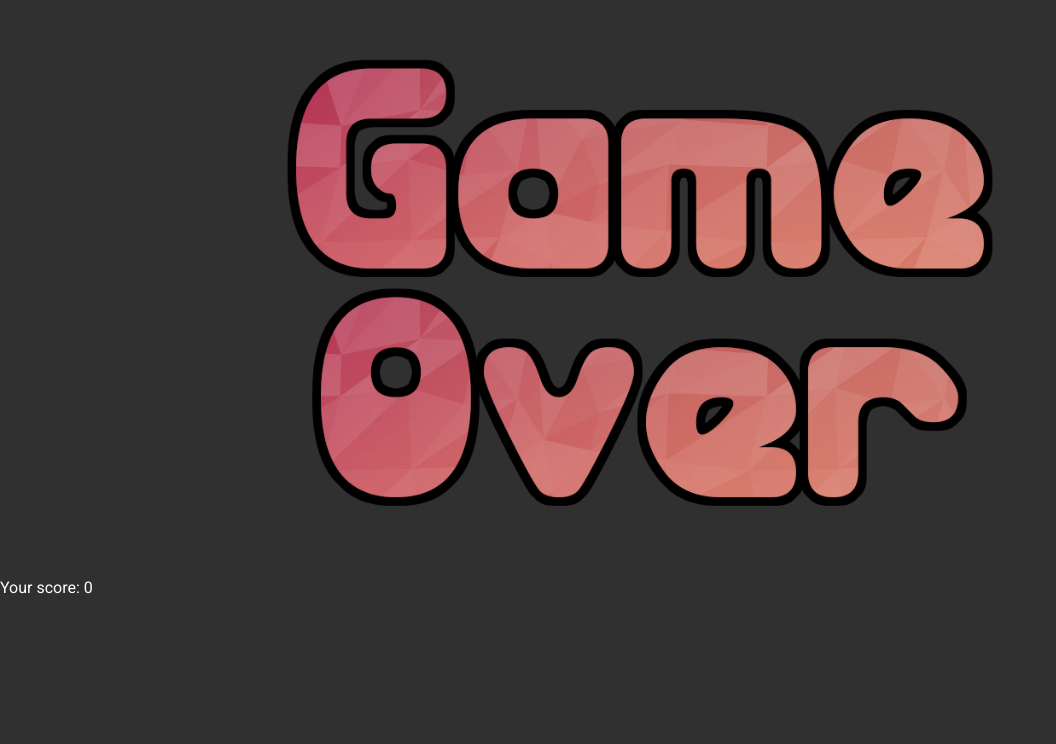
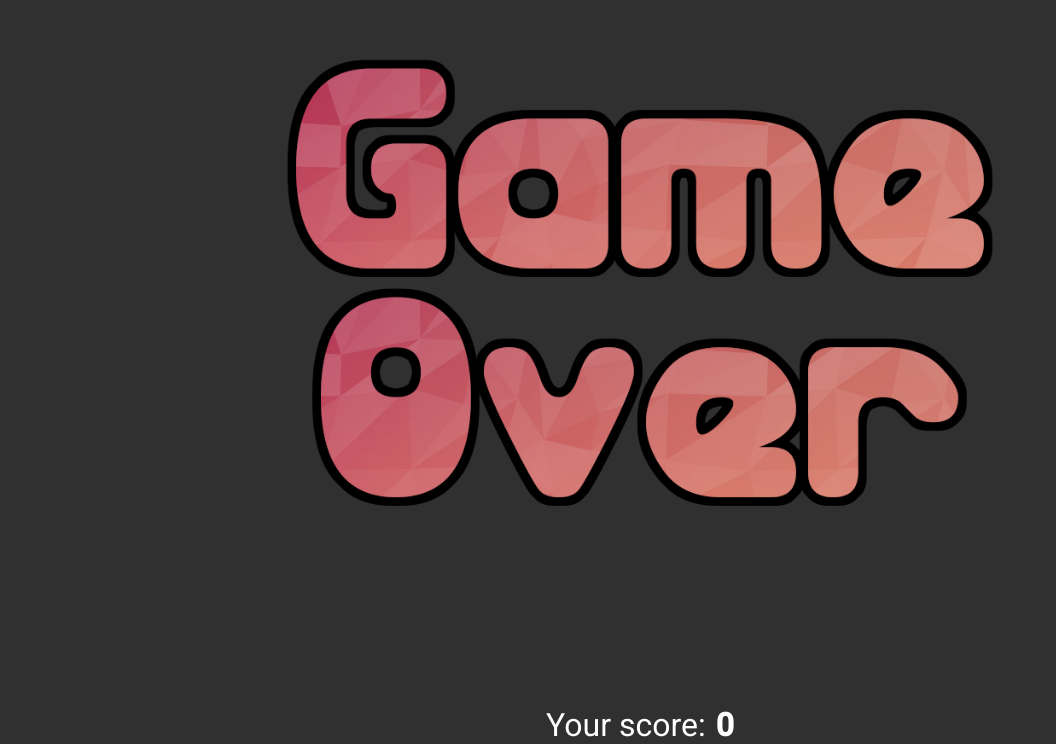
Before and after one commit to imbachb/crazy-towers, an Angular app in the folder source/crazy-towers/: page /game-over in a window 1280 px wide. Shown: the part 124-868 px from the top of the page, without its empty margins (0-1056 px from the left). Before the commit the page ends 800 px from the top, so only its background shows below. Built offline with nearby package versions, Linux system fonts and the light colour scheme.

Commit message:
Use highscores image

```diff
--- a/source/crazy-towers/src/app/game-over/game-over.component.html
+++ b/source/crazy-towers/src/app/game-over/game-over.component.html
@@ -1,3 +1,10 @@
-<img src="/assets/images/GameOver.png" style="width: 100%; margin-top: 10%;">
+<img src="/assets/images/GameOver.png" style="width: 100%; margin-top: 10%; margin-bottom: 10%;">
 
-Your score: {{score}}
+<div style="display: flex; justify-content: center; align-items: center; font-size: xx-large">
+  <div>
+    Your score:
+  </div>
+  <div style="margin-left: 10px; font-weight: bold;">
+    {{score}}
+  </div>
+</div>
--- a/source/crazy-towers/src/app/highscores/highscores.component.html
+++ b/source/crazy-towers/src/app/highscores/highscores.component.html
@@ -1,5 +1,4 @@
-<h1 class="center" style="margin-top: 20%;">Crazy Tower</h1>
-
+<img src="/assets/images/highscores.png" style="width: 100%; margin-top: 10%;">
 <div class="center">
   <table mat-table [dataSource]="PlayerHighscores" class="mat-elevation-z8">
 
--- a/source/crazy-towers/src/styles.scss
+++ b/source/crazy-towers/src/styles.scss
@@ -3,4 +3,13 @@
 body {
   margin: 0;
   font-family: Roboto, "Helvetica Neue", sans-serif;
+
+  /* Safari */
+  -webkit-user-select: none;
+  /* Firefox */
+  -moz-user-select: none;
+  /* IE10+/Edge */
+  -ms-user-select: none;
+  /* Standard */
+  user-select: none;
 }
```
